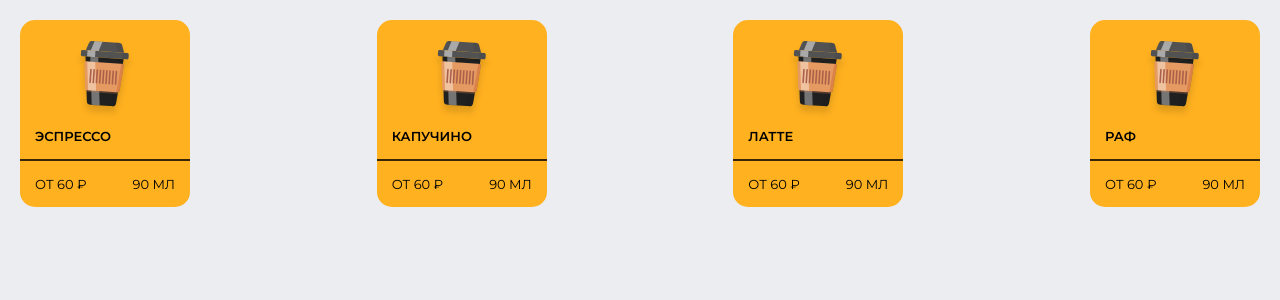
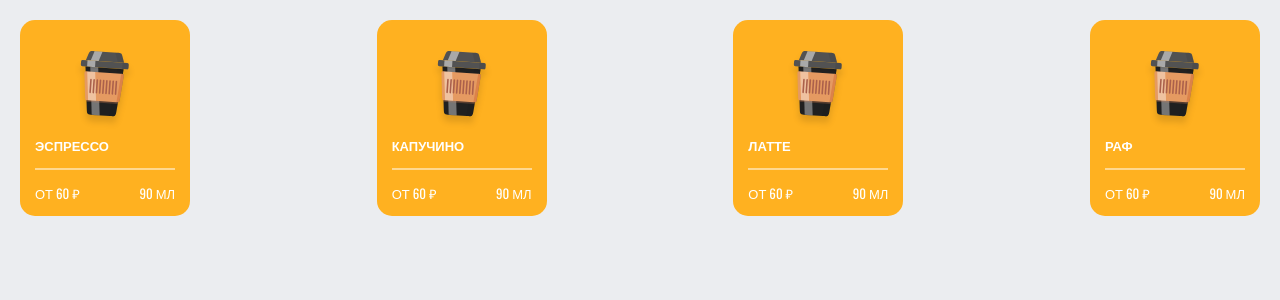
Before and after one commit to vis-86/demo-shop-webapp, a Next.js app: page / in a window 1280 px wide. Shown: the top 300 px of the page. Built offline with nearby package versions, Linux system fonts and the light colour scheme.

Commit message:
add main button

```diff
--- a/src/app/globals.css
+++ b/src/app/globals.css
@@ -66,6 +66,12 @@ a {
 .text-center {
   text-align: center;
 }
+.top-bar {
+  padding: 15px;
+}
+.loader {
+  padding: 15px;
+}
 
 @media (prefers-color-scheme: dark) {
   html {
@@ -99,39 +105,31 @@ a {
   overflow: hidden;
 }
 .product-item-img {
-  padding: 20px 10px 0 10px;
+  padding: 30px 10px 0 10px;
   position: relative;
   overflow: hidden;
   z-index: 1;
-}
-
-.produc-img-circle-bg::after {
-  content: '';
-  z-index: -1;
-  bottom: 5px;
-  left: -5px;
-  position: absolute;
-  width: 210px;
-  height: 210px;
-  background: #000000c9;
-  border-radius: 215px;
 }
 .product-item-text {
   padding: 15px;
   padding-top: 5px;
   text-align: left;
-  color: #000;
+  color: #fff;
   font-weight: 600;
 }
 .product-item-footer {
   text-transform: uppercase;
 }
+.product-item-line {
+  border-top: 2px solid #fff;
+  margin: 0 15px;
+  opacity: .5;
+}
 .product-item-price-info {
-  border-top: 2px solid #000000c9;
   padding: 15px;
   display: flex;
   justify-content: space-between;
-  color: #000;
+  color: #fff;
 }
 .menu__volumes-icon {
   height: 92px;
@@ -225,7 +223,7 @@ a {
     align-items: center;
   }
   .product-item-detail-image {
-    margin: 15px auto;
+    margin: 30px auto 15px auto;
   }
   .product-volume-item {
     flex-basis: 25%;
--- a/src/app/layout.tsx
+++ b/src/app/layout.tsx
@@ -1,8 +1,8 @@
 import './globals.css'
-import { Montserrat } from 'next/font/google'
+import { Oswald } from 'next/font/google'
 import { TelegramBotComponent } from '@/components/TelegramBotComponent'
 
-const roboto = Montserrat({ subsets: ['cyrillic', 'latin'] })
+const roboto = Oswald({ subsets: ['cyrillic', 'cyrillic-ext', 'latin'] })
 
 export const metadata = {
   title: 'Create Next App',
--- a/src/components/ProductItem.tsx
+++ b/src/components/ProductItem.tsx
@@ -25,6 +25,7 @@ const ProductItem = (props: PropsWithChildren<IProps>) => {
             </div>
             <div className="product-item-footer">
                 <div className="product-item-text">{name}</div>
+                <div className="product-item-line"></div>
                 <div className="product-item-price-info">
                     <div className="product-item-price">от 60 ₽</div>
                     <div className="product-item-volume">90 мл</div>
--- a/src/components/ProductList.tsx
+++ b/src/components/ProductList.tsx
@@ -10,7 +10,7 @@ const ProductList = () => {
     const { data: productList, isLoading } = useSWR("productList", getProductList);
 
     return isLoading ? (
-        <h3 className='text-center'>Loading... </h3>
+        <h3 className='text-center loader'>Loading... </h3>
     ) : (
         <div className='product-container'>
             {productList && productList.map((item: Product) => (
--- a/src/hooks/UseTelegram.ts
+++ b/src/hooks/UseTelegram.ts
@@ -1,4 +1,8 @@
 import { useEffect, useState } from "react"
+
+const isTgEnabled = (webApp: WebApp | null | undefined): boolean => {
+    return webApp && webApp.initDataUnsafe && webApp.initDataUnsafe.query_id ? true : false
+}
 
 export function useTelegram() {
     const [webApp, setWebApp] = useState<WebApp | null>()
@@ -29,11 +33,25 @@ export function useTelegram() {
         }
     }
 
+    const showBackButton = (onClick: () => void) => {
+        if (!isTgEnabled(webApp)) {
+            return
+        }
+        webApp?.BackButton.show()
+        webApp?.BackButton.onClick(() => {
+            onClick()
+            webApp?.BackButton.hide()
+        })
+    }
+
+
+
     return {
-        enabled: webApp && webApp.initDataUnsafe  && webApp.initDataUnsafe.query_id? true : false,
+        enabled: isTgEnabled(webApp),
         tg: webApp,
         onClose,
         onToggleButton,
+        showBackButton,
         user
     }
 }
```
Also changed, not shown: src/components/ProductDetail.tsx (+29 -11 lines).
